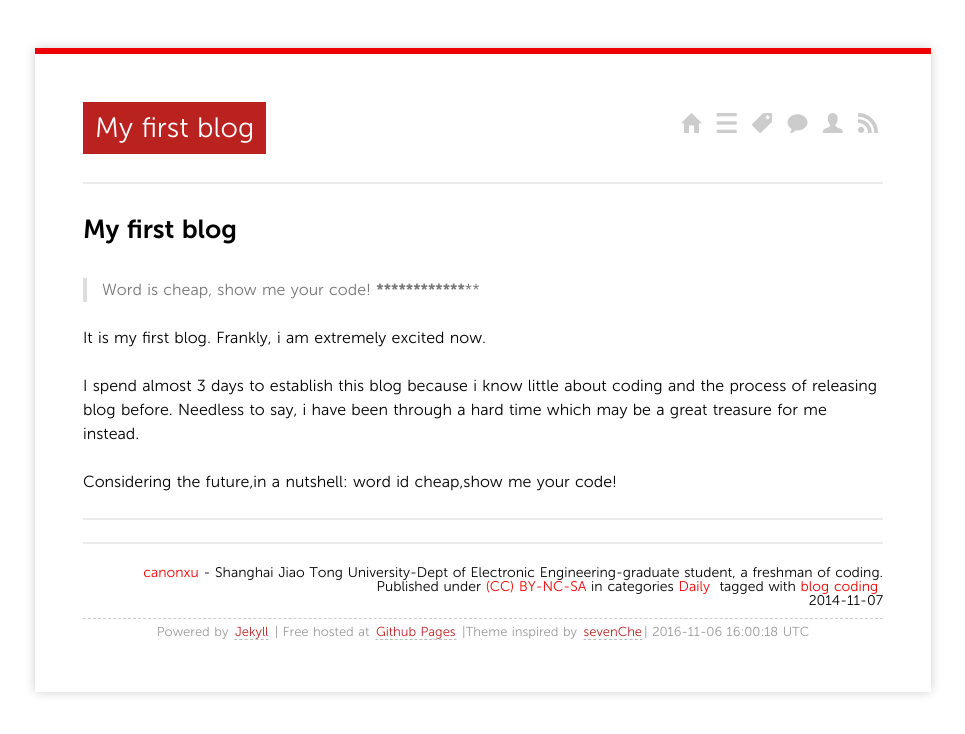
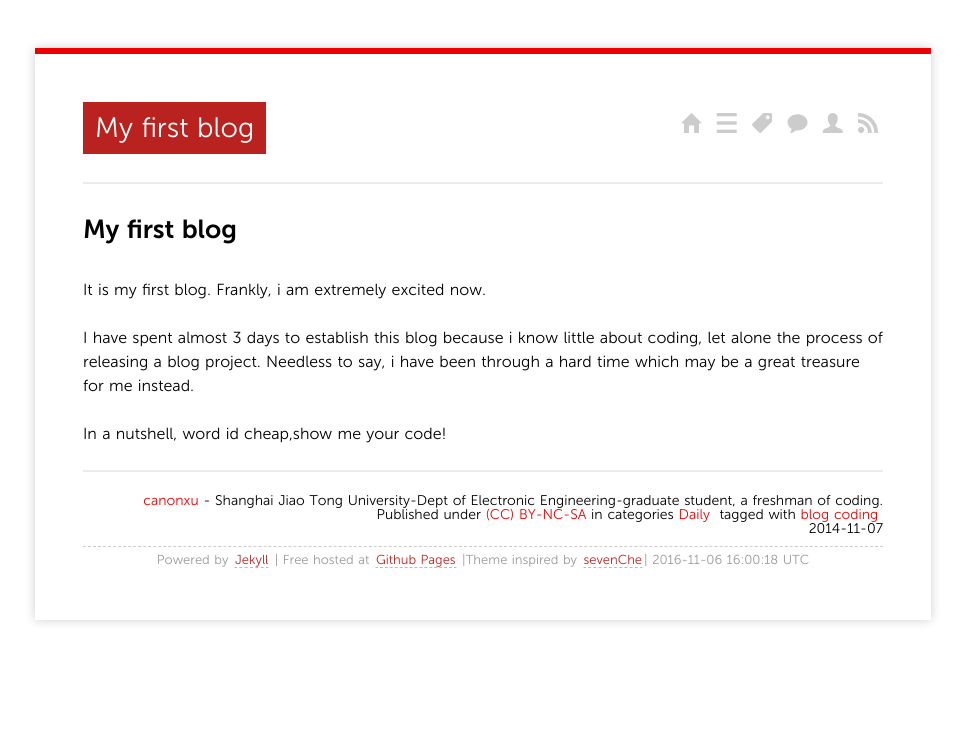
Before and after one commit to canonxu/canonxu.github.io, a Jekyll site: the page built from _posts/2014/2014-11-07-My-first-blog.md, in a window 1280 px wide. Shown: the top 734 px of the page, without its empty margins (157-1122 px from the left). Built offline with Jekyll 4.4.1, drawn with Linux system fonts in a browser that asks for light colours; nearby versions of some CDN libraries; Markdown is read by kramdown in place of the engine named in the settings; comment, search, counter and statistics services are not loaded.

Commit message:
modify the first blog

```diff
--- a/_posts/2014/2014-11-07-My-first-blog.md
+++ b/_posts/2014/2014-11-07-My-first-blog.md
@@ -8,14 +8,9 @@ tags:
 ---
 ##My first blog
 
->Word is cheap, show me your code!
-**************************************
 
 It is my first blog. Frankly, i am extremely excited now.
 
-I spend almost 3 days to establish this blog because i know little about coding and the process of releasing blog before. Needless to say, i have been through a hard time which may be a great treasure for me instead.
+I have spent almost 3 days to establish this blog because i know little about coding, let alone the process of releasing a blog project. Needless to say, i have been through a hard time which may be a great treasure for me instead.
 
-Considering the future,in a nutshell: word id cheap,show me your code!
-
-
-*************************************
+In a nutshell, word id cheap,show me your code!
```
Also changed, not shown: about/index.md (+1 -1 lines).
